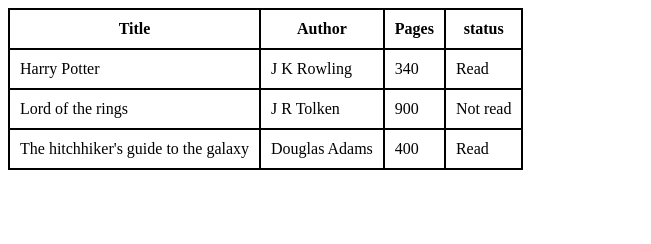
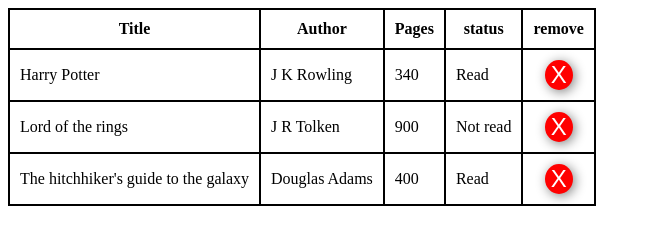
Before and after one commit to Arupyaa/odin-library, a plain HTML site: page index.html in a window 1280 px wide. Shown: the whole page, without its empty margins (0-651 px from the left). Drawn offline with Linux system fonts and the light colour scheme.

Commit message:
removed table array added data id attribute to table and remove-button and its callback function

```diff
--- a/index.html
+++ b/index.html
@@ -13,6 +13,7 @@
             <th>Author</th>
             <th>Pages</th>
             <th>status</th>
+            <th>remove</th>
         </tr>
     </table>
 
--- a/script.js
+++ b/script.js
@@ -1,14 +1,12 @@
 const table = document.querySelector(".table");
 let libraryBooks = [];
-let tableBooks = [];
 
-addBook("Harry Potter","J K Rowling", 340,true);
-addBook("Lord of the rings","J R Tolken", 900, false);
-addBook("The hitchhiker's guide to the galaxy","Douglas Adams",400,true);
+addBook("Harry Potter", "J K Rowling", 340, true);
+addBook("Lord of the rings", "J R Tolken", 900, false);
+addBook("The hitchhiker's guide to the galaxy", "Douglas Adams", 400, true);
 updateTable();
 
-
-function book(name,author,pages,readStatus = false){
+function book(name, author, pages, readStatus = false) {
     this.name = name;
     this.author = author;
     this.pages = pages;
@@ -16,32 +14,64 @@ function book(name,author,pages,readStatus = false){
     this.isRead = readStatus;
 }
 
-function addBook(name,author,pages,readStatus = false){
-    let nbook = new book(name,author,pages,readStatus);
+function addBook(name, author, pages, readStatus = false) {
+    let nbook = new book(name, author, pages, readStatus);
     libraryBooks.push(nbook);
 }
 
-function updateTable(){
-    for(book of libraryBooks)
-    {
-        if(!tableBooks.includes(book.id)){
+function removeChildren(parent) {
+    while (parent.firstChild) {
+        parent.removeChild(parent.firstChild);
+    }
+}
+
+function removeBook(id) {
+    let index = libraryBooks.indexOf(id);
+    libraryBooks.splice(index, 1);
+}
+
+function updateTable() {
+    //initialize bookRows with all row IDs
+    bookRows = [];
+    let bookRowNodes = document.querySelectorAll("[data-id]");
+    if (bookRowNodes.length > 0)
+        bookRows = Array.from(bookRowNodes, (node) => node.dataset.id);
+
+    //loop through library array and add books that doesn't exist in table
+    for (book of libraryBooks) {
+        if (!bookRows.includes(book.id)) {
             let tr = document.createElement("tr");
             let dName = document.createElement("td");
             let dAuthor = document.createElement("td");
             let dPages = document.createElement("td");
             let dStatus = document.createElement("td");
+            let dBtn = document.createElement("td");
             dName.textContent = book.name;
             dAuthor.textContent = book.author;
             dPages.textContent = book.pages;
-            dStatus.textContent = book.isRead?"Read":"Not read";
+            dStatus.textContent = book.isRead ? "Read" : "Not read";
             tr.appendChild(dName);
             tr.appendChild(dAuthor);
             tr.appendChild(dPages);
             tr.appendChild(dStatus);
+
+            let btn = document.createElement("button");
+            btn.textContent = "X";
+            btn.addEventListener("click", function(){
+                let parent = this.parentNode.parentNode;
+                if (parent) {
+                    removeBook(parent.dataset.id);
+                }
+                removeChildren(parent);
+                parent.remove();
+            })
+
+            btn.classList.add("remove-button");
+            dBtn.appendChild(btn);
+            tr.appendChild(dBtn);
+
             table.appendChild(tr);
-            tr.setAttribute("data-id",book.id);
-
-            tableBooks.push(book.id);
+            tr.setAttribute("data-id", book.id);
         }
     }
 }
--- a/style.css
+++ b/style.css
@@ -6,3 +6,16 @@
     padding: 10px;
     border: 2px solid black;
 }
+
+td:has(>.remove-button){
+    text-align: center;
+}
+
+.remove-button{
+    background-color: red;
+    border-radius: 50%;
+    color: white;
+    font-size: 1.5rem;
+    border: none;
+    box-shadow: 2px 2px 12px grey;
+}
```
